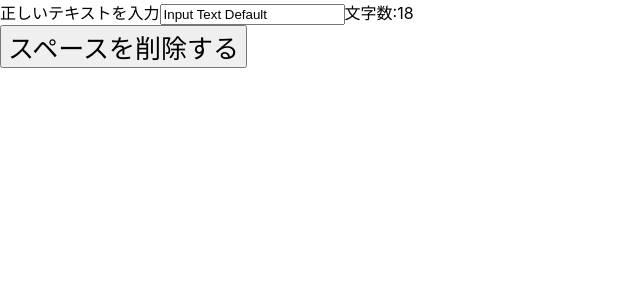
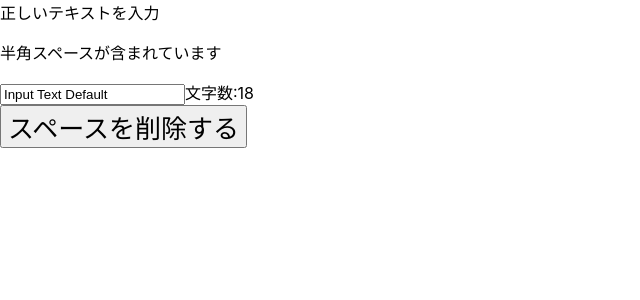
Before and after one commit to Takumikimura1899/doubleChecker, a React (Vite) app: page / in a window 1280 px wide. Shown: the top 300 px of the page, without its empty margins (0-640 px from the left). Built offline with nearby package versions, Linux system fonts and the light colour scheme.

Commit message:
[add] validate Text

```diff
--- a/src/components/InputText.tsx
+++ b/src/components/InputText.tsx
@@ -15,6 +15,8 @@ export const InputText = () => {
     <>
       <form action=''>
         <label htmlFor=''>正しいテキストを入力</label>
+        {text.includes(' ') && <p>半角スペースが含まれています</p>}
+        {text.includes('　') && <p>全角スペースが含まれています</p>}
         <input
           type='text'
           placeholder='ここに正しいテキストを入力してください'
```
